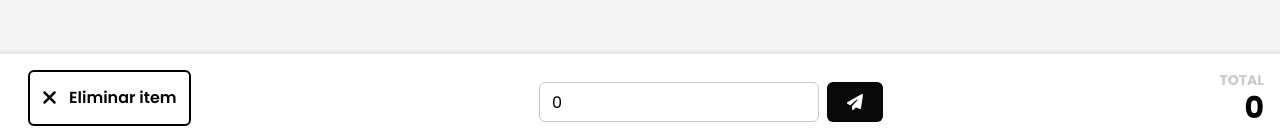
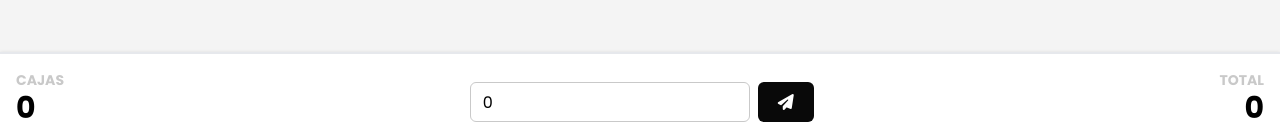
Before and after one commit to PichardoWilfred/quantity-billing, a Vue app: page / in a window 1280 px wide. Shown: the part 658-797 px from the top of the page. Built offline with nearby package versions, Linux system fonts and the light colour scheme.

Commit message:
fixed desktop-table ui in regards to the delete functionality

```diff
--- a/src/components/table/TableContent.vue
+++ b/src/components/table/TableContent.vue
@@ -20,6 +20,7 @@
         </template>
     </main>
     <footer class="flex justify-center lg:justify-between max-lg:flex-col bg-white p-4 border-t-2 border-gray-3 shadow-[0_1px_4px_rgba(0,0,0,0.16)]">
+
         <div class="max-lg:flex hidden items-center justify-between">
             <div class="flex">
                 <button v-if="delete_.active" @click="delete_selected" class="flex items-center border-2 px-3 py-2 rounded-md border-gray-5 text-gray-5 lg:mx-3 max-lg:mr-3">
@@ -47,12 +48,22 @@
             </div>
         </div>
 
-        <button class="hidden lg:flex items-center border-2 px-3 py-2 rounded-md border-gray-5 text-gray-5 lg:mx-3 max-lg:mr-3">
-            <i class="fa-solid fa-xmark text-xl mr-3"></i>
-            <span class="text-md font-semibold">
-                Eliminar item
-            </span>
-        </button>
+        <div class="hidden lg:flex">
+            <button v-if="delete_.active" @click="delete_selected" class="flex items-center border-2 px-3 py-2 rounded-md border-gray-5 text-gray-5 lg:mx-3 max-lg:mr-3">
+                <i class="fa-solid fa-xmark text-xl mr-3"></i>
+                <span class="text-md font-semibold">
+                    Eliminar item
+                </span>
+            </button>
+            <div v-if="!delete_.active" class="flex flex-col items-start">
+                <h4 class="text-gray-4 text-sm font-bold">
+                    CAJAS
+                </h4>
+                <h3 class="text-dark text-3xl font-bold">
+                    {{ box_quantity }}
+                </h3>
+            </div>
+        </div>
 
         <div class="flex justify-center lg:w-[380px] lg:items-center mt-2 lg:mx-auto">
             <input v-model="new_value" @keyup.enter="enter" @click="reset_list" type="number" class="lg:h-[40px] pl-3 border-gray-4 border mr-2 flex-grow-[2] rounded-md focus-within:outline-none max-w-[280px]">
```
